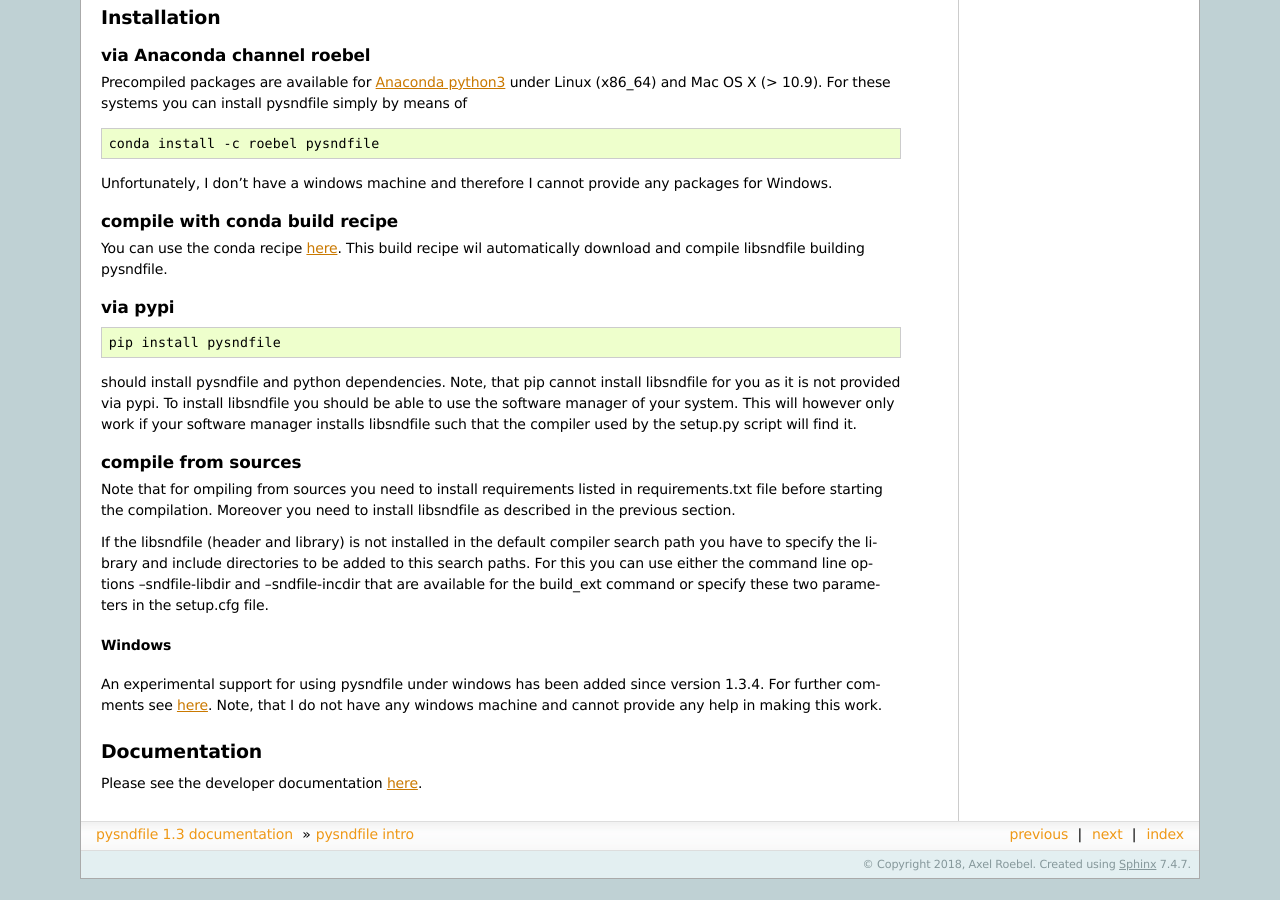
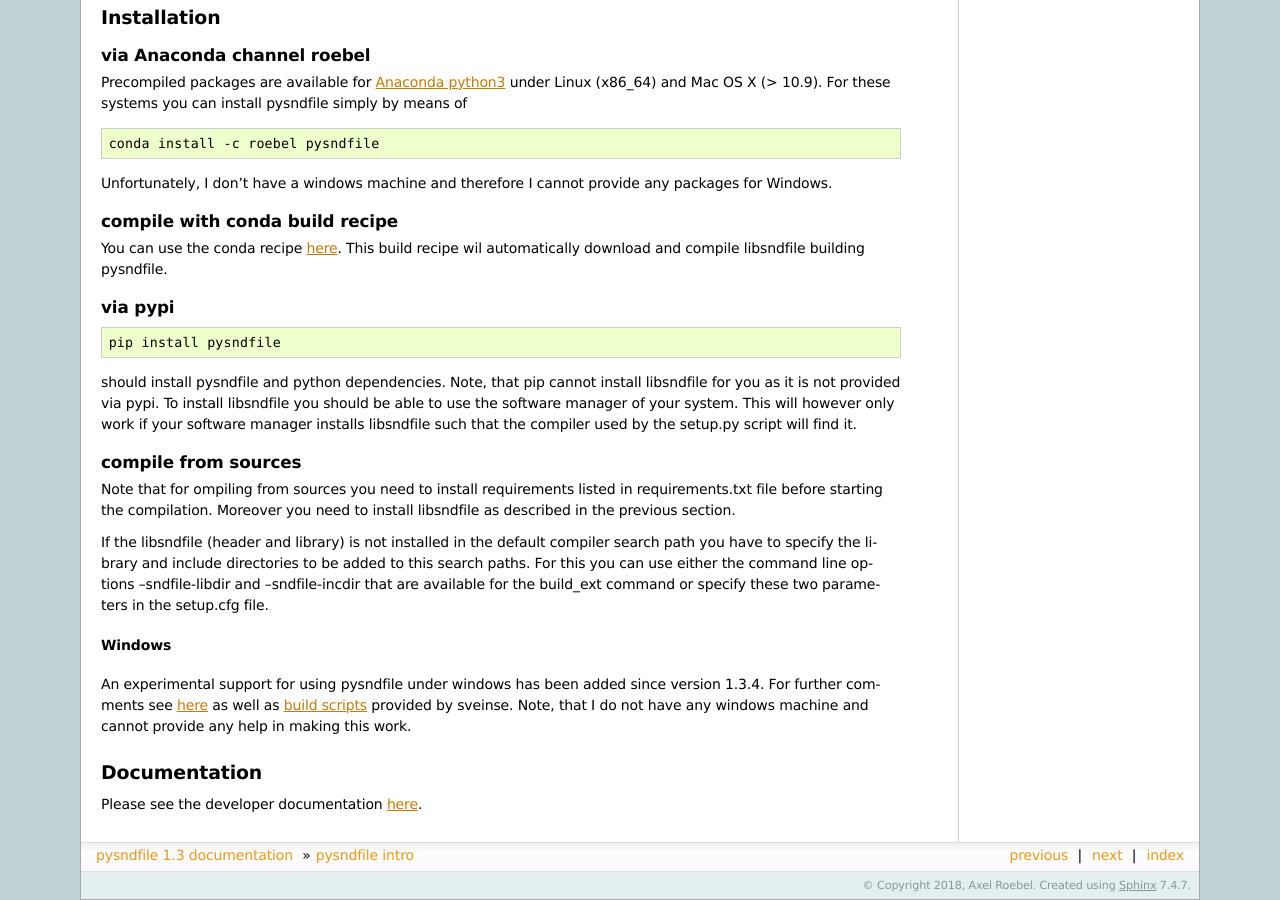
Before and after one commit to roebel/pysndfile, a Sphinx documentation site: the page built from doc/source/LONG_DESCR.rst, in a window 1280 px wide and 900 px high, scrolled down 820 px. Built offline with Sphinx 7.4.7, drawn with Linux system fonts in a browser that asks for light colours; before the commit the page ends 1699 px from its top, so only the background shows below that.

Commit message:
Added doc for 1.3.6.

```diff
--- a/doc/source/Changes.rst
+++ b/doc/source/Changes.rst
@@ -1,5 +1,11 @@
 Changes
 -------
+
+Version_1.3.6 (2019-07-27)
+~~~~~~~~~~~~~~~~~~~~~~~~~~
+
+-  fixed potential but undesired build dependency of pandoc
+-  added link to explanation for using pysndfile under windows
 
 Version_1.3.5 (2019-07-27)
 ~~~~~~~~~~~~~~~~~~~~~~~~~~
--- a/doc/source/LONG_DESCR.rst
+++ b/doc/source/LONG_DESCR.rst
@@ -113,9 +113,11 @@ Windows
 
 An experimental support for using pysndfile under windows has been added
 since version 1.3.4. For further comments see
-`here <https://github.com/roebel/pysndfile/issues/3>`__. Note, that I do
-not have any windows machine and cannot provide any help in making this
-work.
+`here <https://github.com/roebel/pysndfile/issues/3>`__ as well as
+`build
+scripts <https://gist.github.com/sveinse/97411b95d36a6b8c430d4d381b620ecb>`__
+provided by sveinse. Note, that I do not have any windows machine and
+cannot provide any help in making this work.
 
 Documentation
 -------------
```
Also changed, not shown: README.md (+9 -2 lines), 2 other files.
